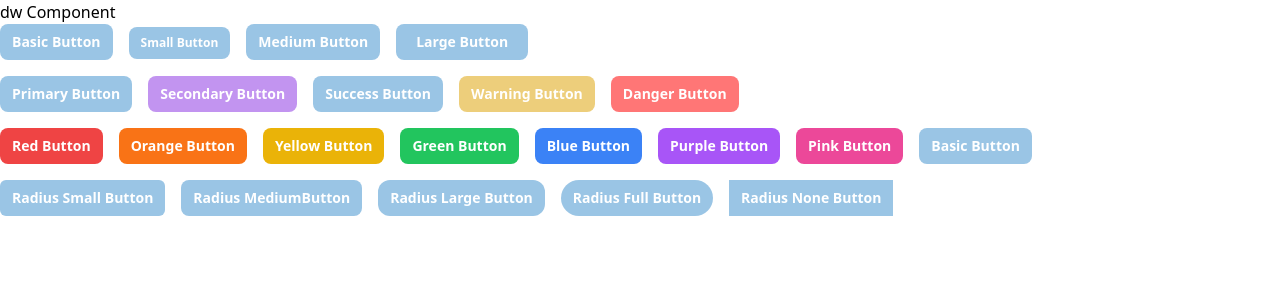
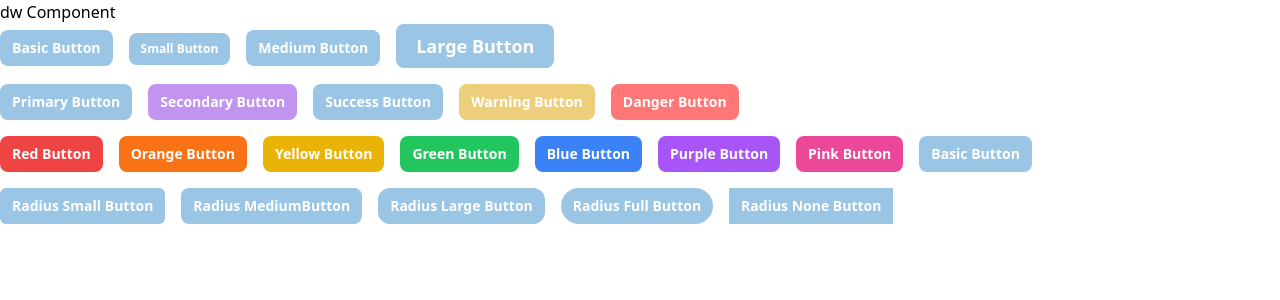
Before and after one commit to Poten14/Componique, a Next.js app: page /dw in a window 1280 px wide. Shown: the top 300 px of the page. Built offline with nearby package versions, Linux system fonts and the light colour scheme.

Commit message:
fix: LargeButton의 텍스트 크기 미반영 해결 (#4)

```diff
--- a/src/components/Button/Button.tsx
+++ b/src/components/Button/Button.tsx
@@ -29,7 +29,7 @@ const Button: React.FC<ButtonProps> = ({
       ? "px-2 py-2 text-xs"
       : size === "medium"
         ? "px-3 py-2 text-sm"
-        : "px-5 py-2 text-lg";
+        : "px-5 py-2 !text-lg";
 
   const buttonRadius =
     radius === "small"
```
